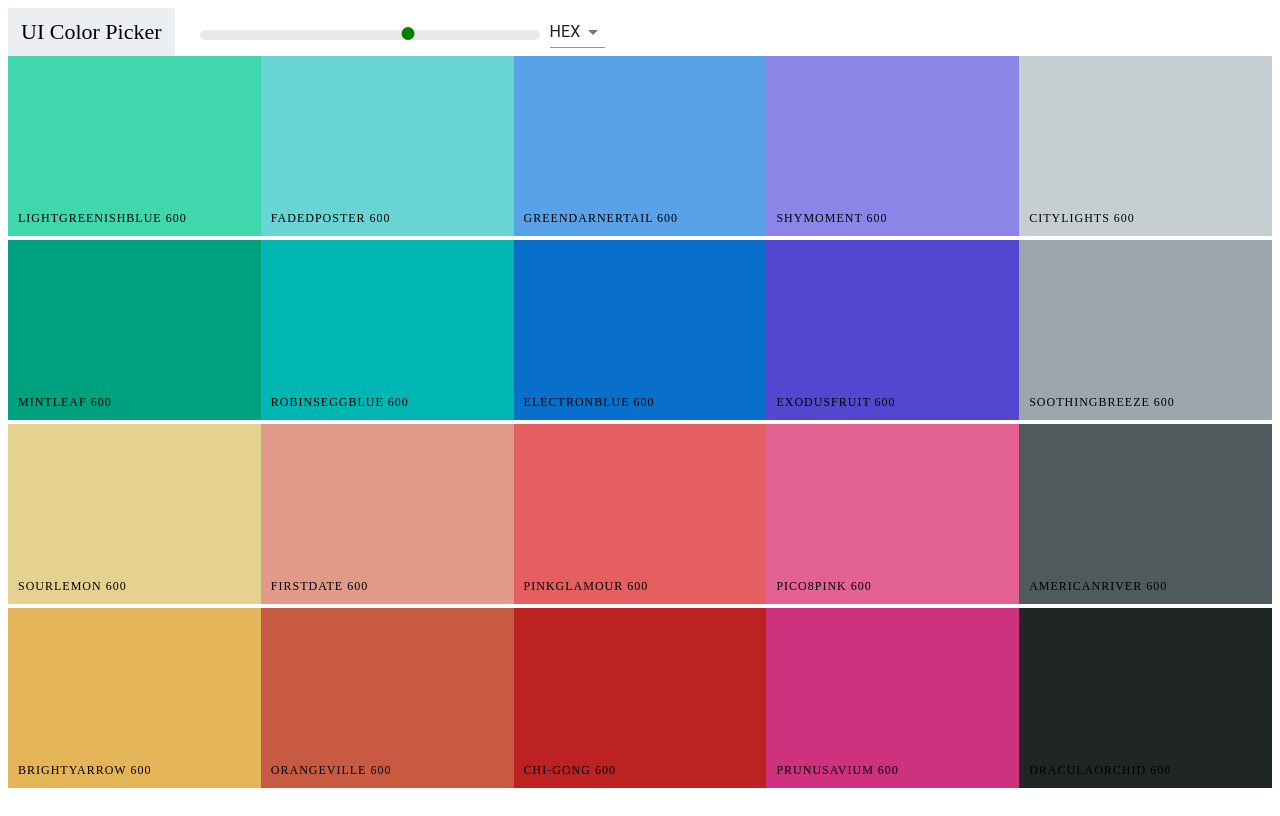
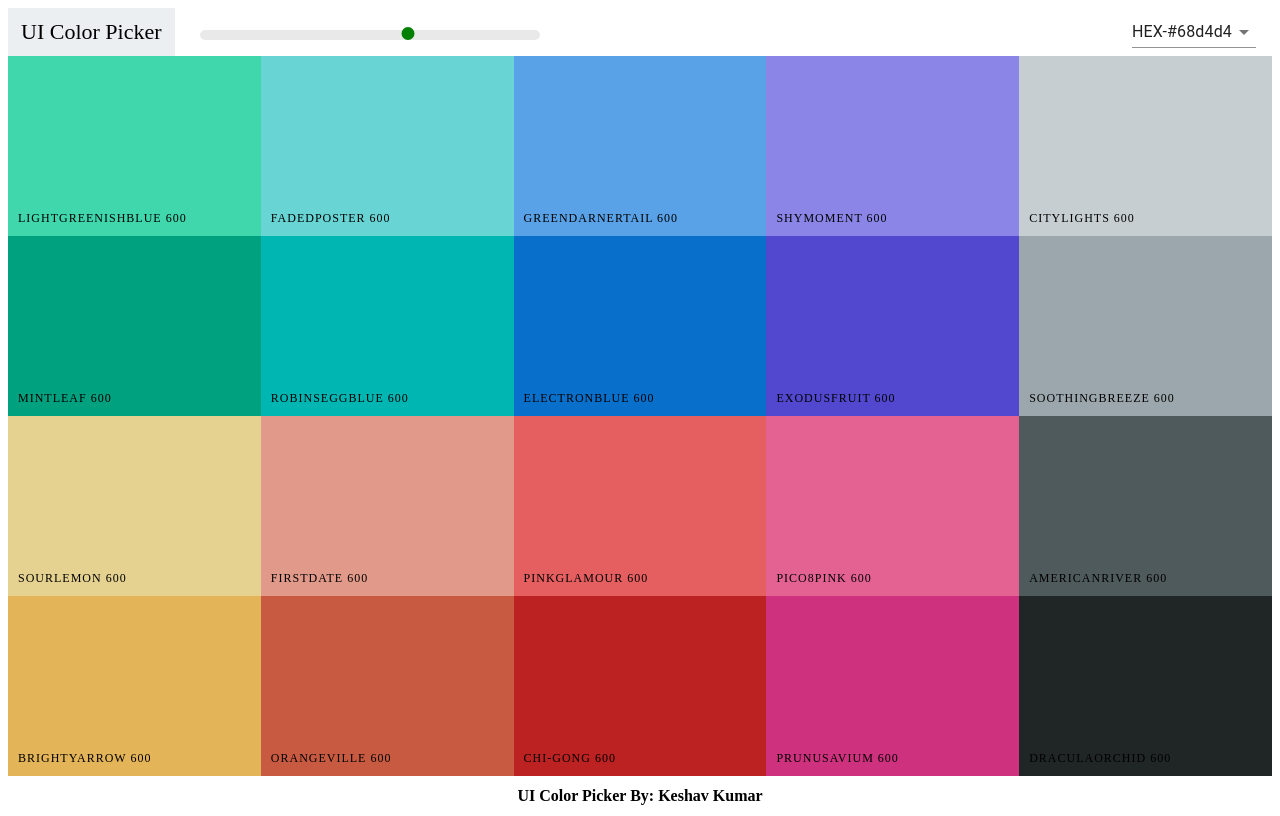
Before and after one commit to keshav2802/UI-Color-Picker, a React (Create React App) app: page / in a window 1280 px wide. Built offline with nearby package versions, Linux system fonts and the light colour scheme.

Commit message:
final commit

```diff
--- a/src/App.js
+++ b/src/App.js
@@ -6,7 +6,6 @@ import { generatePalette } from './helper';
 
 class App extends Component {
   render() {
-    console.log(generatePalette(seedColors));
     return (
       <div className="App">
         <Palette palette={generatePalette(seedColors)} />
--- a/src/components/ColorBox/ColorBox.css
+++ b/src/components/ColorBox/ColorBox.css
@@ -5,6 +5,7 @@
   display: inline-block;
   position: relative;
   cursor: pointer;
+  margin-bottom: -4px;
 }
 
 .copy-button {
--- a/src/components/NavBar/NavBar.css
+++ b/src/components/NavBar/NavBar.css
@@ -39,3 +39,8 @@
   margin-left: -4px;
   margin-top: -3px;
 }
+
+.select-menu {
+  margin-left: auto;
+  margin-right: 1rem;
+}
--- a/src/components/NavBar/NavBar.js
+++ b/src/components/NavBar/NavBar.js
@@ -33,9 +33,9 @@ class NavBar extends Component {
         </div>
         <div className="select-menu">
           <Select value={this.state.format} onChange={this.handleChange}>
-            <MenuItem value="hex">HEX</MenuItem>
-            <MenuItem value="rgb">RGB</MenuItem>
-            <MenuItem value="rgba">RGBA</MenuItem>
+            <MenuItem value="hex">HEX-#68d4d4</MenuItem>
+            <MenuItem value="rgb">RGB-rgb(90,162,231)</MenuItem>
+            <MenuItem value="rgba">RGBA-rgba(138,133,230,1.0)</MenuItem>
           </Select>
         </div>
       </div>
--- a/src/components/Palette/Palette.css
+++ b/src/components/Palette/Palette.css
@@ -1,7 +1,17 @@
 .Palette {
   height: 100vh;
+  overflow: hidden;
 }
 
 .Palette-colors {
   height: 90%;
 }
+
+.footer {
+  background-color: white;
+  height: 5vh;
+  display: flex;
+  justify-content: center;
+  align-items: center;
+  font-weight: bold;
+}
--- a/src/components/Palette/Palette.js
+++ b/src/components/Palette/Palette.js
@@ -19,13 +19,16 @@ class Palette extends Component {
 
 	render() {
 		const colorBoxes = this.props.palette[this.state.level].map((color) => (
-			<ColorBox background={color[this.state.format]} name={color.name} />
+			<ColorBox background={color[this.state.format]} name={color.name} key={color.name} />
 		));
 
 		return (
 			<div className='Palette'>
 				<NavBar level={this.state.level} changeLevel={this.changeLevel} changeFormat={this.changeFormat} />
 				<div className='Palette-colors'>{colorBoxes}</div>
+				<div className="footer">
+					UI Color Picker By: Keshav Kumar
+				</div>
 			</div>
 		);
 	}
```
